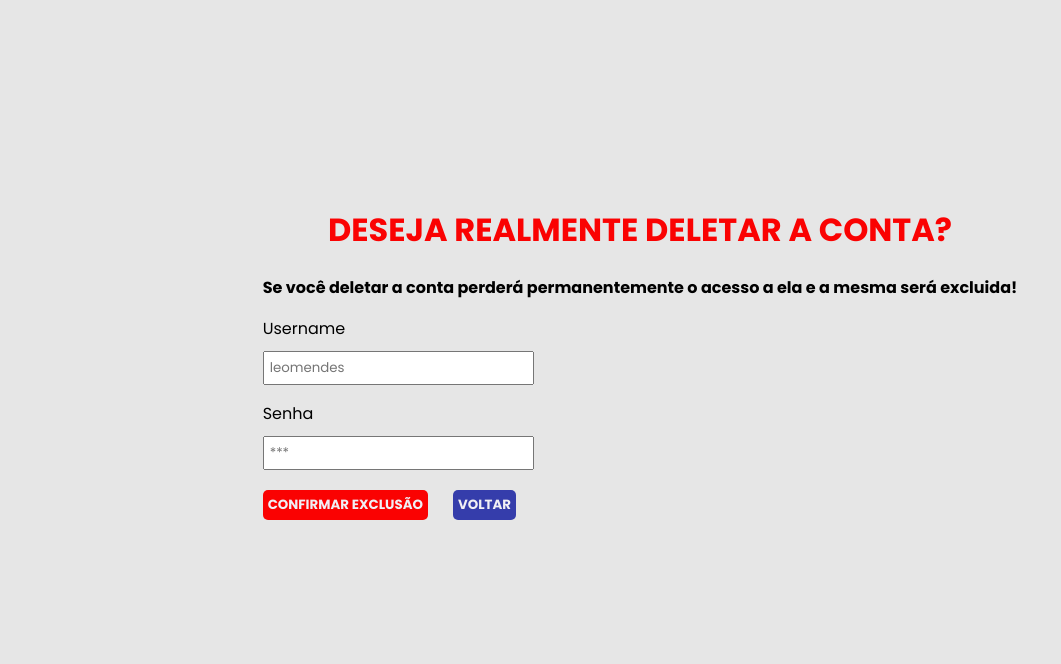
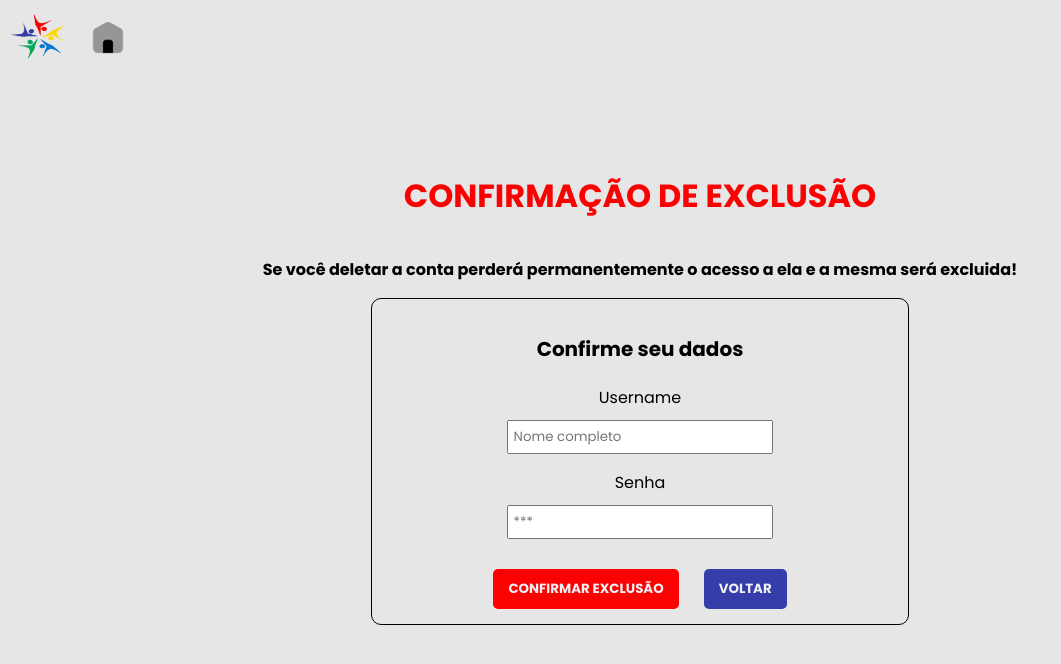
Before and after one commit to Coluccibravo/doido, a website built with Vite: page src/renderer/deletaccount.html in a window 1280 px wide. Shown: the whole page, without its empty margins (0-1061 px from the left). Built offline with nearby package versions, Linux system fonts and the light colour scheme.

Commit message:
atualizado

```diff
--- a/src/renderer/assets/cadastro.css
+++ b/src/renderer/assets/cadastro.css
@@ -7,8 +7,20 @@ body{
 }
 
 #imglogin{
-    height: 32px; /* Reduzido */
-    width: 32px;  /* Reduzido */
+    height: 40px;
+    width: 40px;
+}
+
+#sisdev{
+    display: flex;
+    flex-direction: row;
+    gap: 20px;
+    align-items: center;
+}
+
+#imglogin1{
+    height: 60px;
+    width: 60px;
 }
 
 #imglogin:hover{
@@ -109,11 +121,14 @@ input[type=number]::-webkit-inner-spin-button {
 
 .DivButtonsRegister{
     display: flex;
-    gap: 16px; /* Reduzido */
+    gap: 16px;
+    align-items: center;
+    margin-top: 15px;
+    margin-right: 50px;
 }
 
 #btnsave{
-    padding: 5px;
+    padding: 7px;
     border: none;
 }
 
@@ -129,8 +144,8 @@ input[type=number]::-webkit-inner-spin-button {
     background-color: #FA0202;
     border: 0;
     color: white;
+    padding: 7px;
     text-decoration: none;
-    padding: 4px 12px 4px 12px; /* Reduzido */
     border-radius: 4px; /* Reduzido */
     font-weight: 600;
     font-size: 0.95rem; /* Reduzido */
@@ -143,4 +158,5 @@ input[type=number]::-webkit-inner-spin-button {
 
 .Buttoncancel{
     text-decoration: none;
+    padding: 7px;
 }
--- a/src/renderer/assets/delete.css
+++ b/src/renderer/assets/delete.css
@@ -3,11 +3,27 @@
 body {
     font-family: "Poppins";
     background-color: var(--backgroundgray);
+}
+
+#imglogin {
+    height: 40px;
+    width: 40px;
+}
+
+#sisdev {
     display: flex;
-    flex-direction: column;
-    justify-content: center;
+    flex-direction: row;
+    gap: 20px;
     align-items: center;
-    min-height: 90vh;
+}
+
+#imglogin1 {
+    height: 60px;
+    width: 60px;
+}
+
+#imglogin:hover {
+    cursor: pointer;
 }
 
 .titulo-delete {
@@ -23,19 +39,34 @@ body {
 }
 
 #form {
+    border: 1px solid black;
+    border-radius: 10px;
+    display: flex;
+    width: 40%;
+    flex-direction: column;
+    align-items: center;
+    justify-content: center;
+    padding: 15px;
+
+    .titulo-form {
+        font-size: 20px;
+        font-weight: 700;
+        text-align: center;
+    }
 
     & p {
         margin-bottom: 5px;
     }
 
-    & input {
+    & input[type="text"], input[type="password"] {
         font-family: "Poppins";
         margin-top: 5px;
         padding: 5px;
+        width: 50%;
     }
 }
 
-.box-botoes{
+.box-botoes {
     margin-top: 15px;
     display: flex;
     gap: 25px;
@@ -58,3 +89,11 @@ body {
 .ButtonCancel {
     background-color: var(--purple);
 }
+
+#principal{
+    display: flex;
+    flex-direction: column;
+    justify-content: center;
+    align-items: center;
+    min-height: 80vh;
+}
--- a/src/renderer/assets/login.css
+++ b/src/renderer/assets/login.css
@@ -16,6 +16,11 @@ body{
     width: 40px;
 }
 
+#imglogin1{
+    height: 40px;
+    width: 40px;
+}
+
 #imglogin:hover{
     cursor: pointer;
 }
@@ -27,6 +32,13 @@ body{
     justify-content: center;
     min-height: 90vh;
     overflow: hidden;
+}
+
+#sisdev{
+    display: flex;
+    flex-direction: row;
+    gap: 20px;
+    align-items: center;
 }
 
 .Pconectlogin{
--- a/src/renderer/assets/main.css
+++ b/src/renderer/assets/main.css
@@ -10,6 +10,7 @@ body {
   color: var(--gwhite);
   display: flex;
   justify-content: center;
+  margin-top: 50px;
   flex-direction: column;
 }
 
--- a/src/renderer/deletaccount.html
+++ b/src/renderer/deletaccount.html
@@ -14,17 +14,23 @@
 </head>
 
 <body>
+    <div id="sisdev">
+        <img src="./assets/Logo BANKALT sem fundo 1.png" id="imglogin1">
+        <a href="index.html"><img src="./assets/Home.png" style="display: block;" id="imglogin"></a>
+    </div>
     <div id="principal">
-        <h1 class="titulo-delete">Deseja realmente deletar a conta?</h1>
+        <h1 class="titulo-delete">CONFIRMAÇÃO DE EXCLUSÃO</h1>
         <p class="descricao-delete">
             Se você deletar a conta perderá permanentemente o acesso a ela e a mesma será excluida!
         </p>
         <div id="form">
-            <p>
+
+            <p class="titulo-form">Confirme seu dados</p>
+            <p class="label-delete">
                 Username
             </p>
-            <input type="text" placeholder="leomendes" id="inputusername">
-            <p>
+            <input type="text" placeholder="Nome completo" id="inputusername">
+            <p class="label-delete">
                 Senha
             </p>
             <input type="password" placeholder="***" id="inputsenha">
--- a/src/renderer/deletaccount.js
+++ b/src/renderer/deletaccount.js
@@ -1,6 +1,17 @@
+/* eslint-disable prettier/prettier */
+const params = new URLSearchParams(window.location.search);
+const aa3 = params.get("nome");
+const aa4 = params.get("cpf");
+
 document.getElementById('cancel').addEventListener("click",function(){
-    window.location.href= "login.html"
+    window.location.href= "login.html";
 })
+
+document.getElementById('cancel').addEventListener("click", () => {
+  const url = "ui.html?nome=" + encodeURIComponent(aa3) +
+              "&idade=" + encodeURIComponent(aa4);
+  window.location.href = url;
+});
 
 document.addEventListener('DOMContentLoaded', () => {
   const btn = document.getElementById('confirma');
--- a/src/renderer/login.js
+++ b/src/renderer/login.js
@@ -1,3 +1,4 @@
+/* eslint-disable prettier/prettier */
 
 
 document.getElementById("ButtonPageLoginEntrar").addEventListener("click", function() {
--- a/src/renderer/ui.js
+++ b/src/renderer/ui.js
@@ -90,7 +90,9 @@ window.addEventListener('DOMContentLoaded', () => {
 });
 
 document.getElementById('btndeletaccout').addEventListener("click", () => {
-  window.location.href = "deletaccount.html";
+  const url = "deletaccount.html?nome=" + encodeURIComponent(datausername) +
+              "&cpf=" + encodeURIComponent(aa2);
+  window.location.href = url;
 });
 
 document.getElementById('attinfo').addEventListener("click", ()=> {
```
Also changed, not shown: src/renderer/cadastro1.html (+5 -2 lines), src/renderer/login.html (+4 -1 lines).
